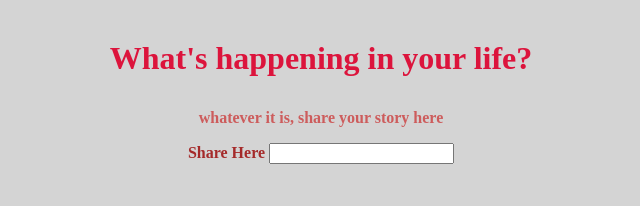
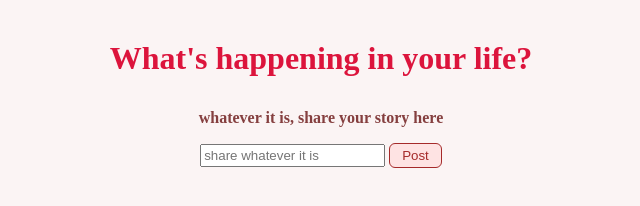
Before and after one commit to Wesley-1M/wtflife, a plain HTML site: page index.html in a window 1280 px wide. Shown: the whole page, without its empty margins (319-959 px from the left). Drawn offline with Linux system fonts and the light colour scheme.

Commit message:
add 'Post-Button' index.html

```diff
--- a/index.html
+++ b/index.html
@@ -6,7 +6,7 @@
     <title>welcome</title>
     <style>
         body {
-            background-color: hsl(0, 0%, 83%);
+            background-color: hsl(0, 47%, 97%);
             display: flex;
             justify-content: center;
             align-items: center;
@@ -17,12 +17,22 @@
             font-size: 32px;
         }
         .share-slogan{
-            color:indianred;
+            color:rgb(133, 63, 63);
             font-weight: bold;
         }
         .share-lable{
             color: brown;
             font-weight: bold;
+        }
+        #wtf-share{
+            padding: 2px 2px;
+        }
+        .btn-post{
+            padding: 4px 12px;
+            color: brown;
+            border: solid 1px brown;
+            border-radius: 6px;
+            background-color: rgb(254, 227, 227);
         }
     </style>
 </head>
@@ -31,8 +41,9 @@
         <h3 class="title">What's happening in your life?</h3>
         <p class="share-slogan">whatever it is, share your story here</p>
         <form action="#">
-            <label class="share-lable" for="wtf-share">Share Here</label>
-            <input type="text" id="wtf-share">
+            <!-- <label class="share-lable" for="wtf-share">Share Here</label> -->
+            <input type="text" id="wtf-share" placeholder="share whatever it is">
+            <button class="btn-post">Post</button>
         </form>
     </div>
 </body>
```
